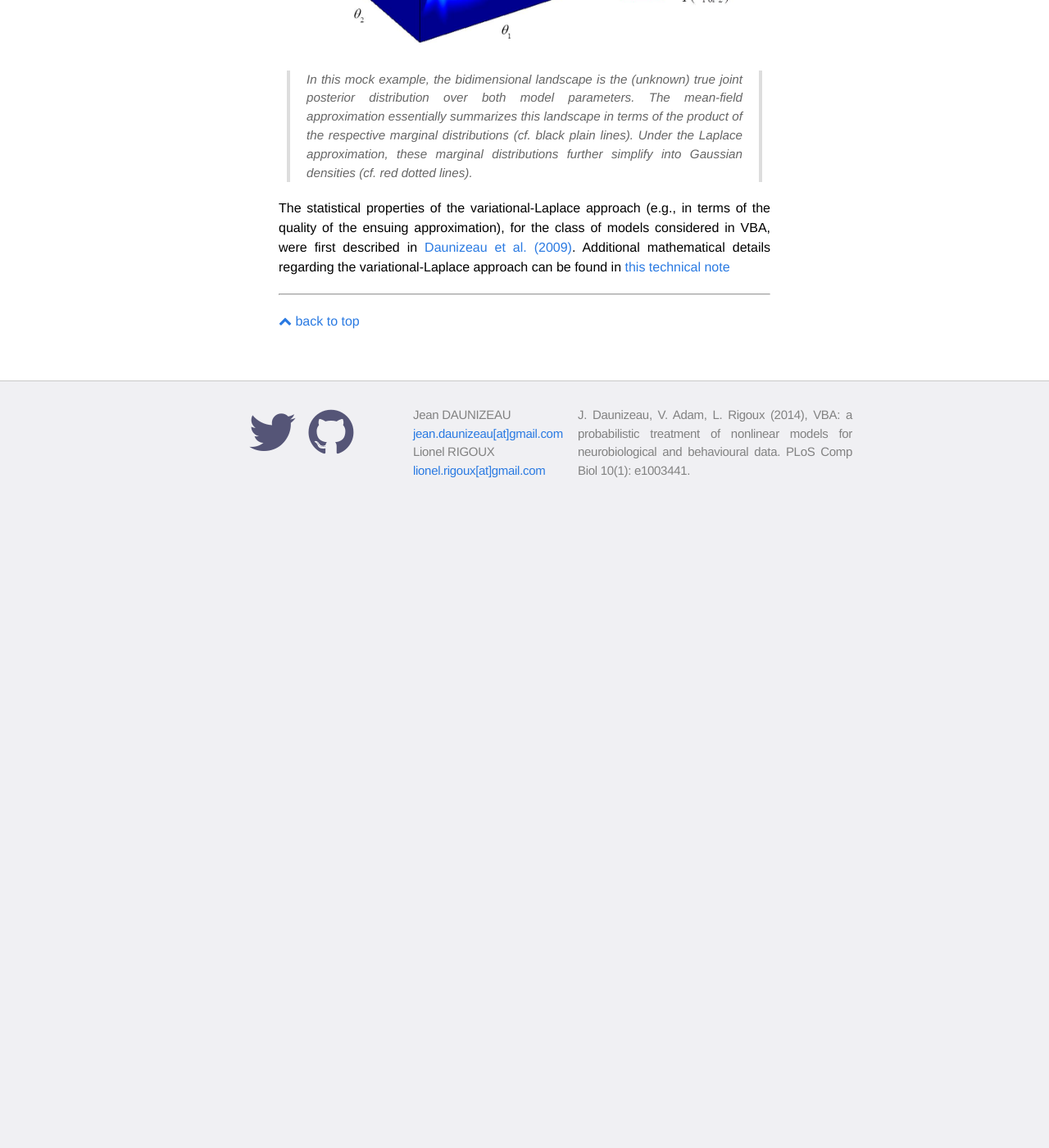
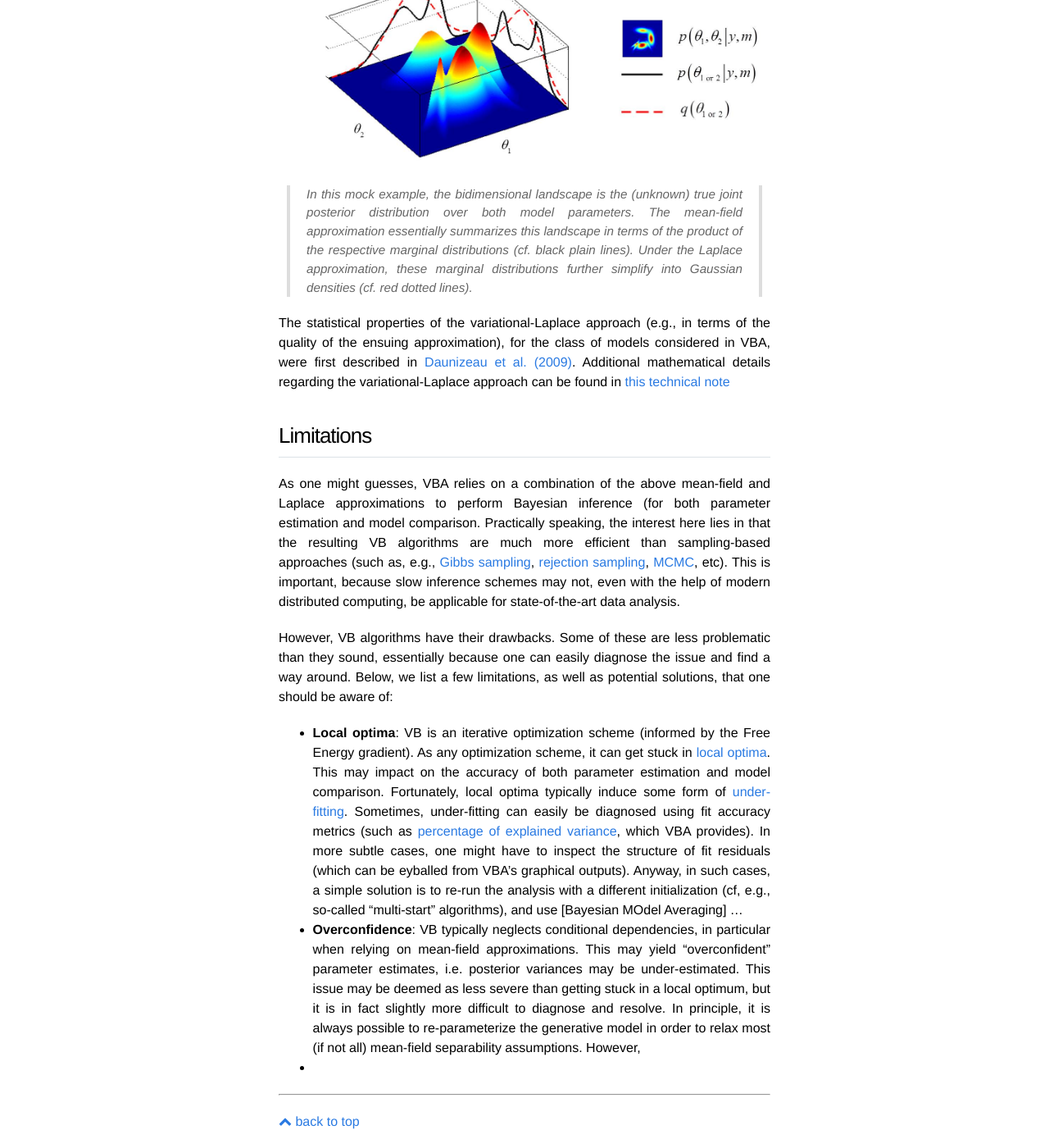
Before and after one commit to MBB-team/VBA-toolbox, a Jekyll site: the page built from _wiki/The-variational-Bayesian-approach.md, in a window 1280 px wide and 1400 px high, scrolled down 2370 px. Shown: the whole window at 82% size. Built offline with Jekyll 4.4.1, drawn with Linux system fonts in a browser that asks for light colours; nearby versions of some CDN libraries; formulas are drawn with MathJax 3; before the commit the page ends 3000 px from its top, so only the background shows below that; some of the changed text lies outside the part shown.

Commit message:
Update The-variational-Bayesian-approach.md

```diff
--- a/_wiki/The-variational-Bayesian-approach.md
+++ b/_wiki/The-variational-Bayesian-approach.md
@@ -4,7 +4,9 @@ title: "The variational Bayes approach"
 * Will be replaced with the ToC, excluding the "Contents" header
 {:toc}
 
-Typically, the likelihood function contains high-order interaction terms between subsets of the unknown model parameters $$\vartheta$$ (e.g., because of nonlinearities in the model). This implies that the high-dimensional integrals required for Bayesian [parameter estimation](https://en.wikipedia.org/wiki/Estimation_theory) and [model comparison](https://en.wikipedia.org/wiki/Model_selection) cannot be evaluated analytically. Also, it might be computationally very costly to evaluate them using numerical brute force or [Monte-Carlo sampling](https://en.wikipedia.org/wiki/Monte_Carlo_method) schemes. This motivates the use of [variational approaches](https://en.wikipedia.org/wiki/Calculus_of_variations) to approximate Bayesian inference ([Beal, 2003](https://en.wikipedia.org/wiki/Variational_Bayesian_methods)). In brief, **[variational Bayes](https://en.wikipedia.org/wiki/Variational_Bayesian_methods)** (VB) is an iterative scheme that indirectly optimizes an approximation to both the model evidence $$p(y\mid m)$$ and the posterior density $$p(\vartheta\mid y,m)$$. The key trick is to decompose the log model evidence into:
+This section summarizes the approximate bayesian inference approach, which VBA relies on.
+
+Recall that, typically, generative models have some form of nonlinearity, in the way the unknown model parameters $$\vartheta$$ impact the data $$y$$. In particular, the ensuing likelihood function may contain high-order interaction terms between subsets of the unknown model parameters (e.g., because of nonlinearities in the model). This implies that the high-dimensional integrals required for Bayesian [parameter estimation](https://en.wikipedia.org/wiki/Estimation_theory) and [model comparison](https://en.wikipedia.org/wiki/Model_selection) cannot be evaluated analytically. Also, it might be computationally very costly to evaluate them using numerical brute force or [Monte-Carlo sampling](https://en.wikipedia.org/wiki/Monte_Carlo_method) schemes. This motivates the use of [variational approaches](https://en.wikipedia.org/wiki/Calculus_of_variations) to approximate Bayesian inference ([Beal, 2003](https://en.wikipedia.org/wiki/Variational_Bayesian_methods)). In brief, **[variational Bayes](https://en.wikipedia.org/wiki/Variational_Bayesian_methods)** (VB) is an iterative scheme that indirectly optimizes an approximation to both the model evidence $$p(y\mid m)$$ and the posterior density $$p(\vartheta\mid y,m)$$. The key trick is to decompose the log model evidence into:
 
 $$\ln p(y\mid m)=F(q)+D_{KL} (q(\vartheta);p(\vartheta\mid y,m))$$
 
@@ -53,3 +55,17 @@ Here, $$I_1\left(\vartheta_1\right) = \langle \ln\:p(\vartheta\mid m) + \ln(y\mi
 >In this mock example, the bidimensional landscape is the (unknown) true joint posterior distribution over both model parameters. The mean-field approximation essentially summarizes this landscape in terms of the product of the respective marginal distributions (cf. black plain lines). Under the Laplace approximation, these marginal distributions further simplify into Gaussian densities (cf. red dotted lines).
 
 The statistical properties of the variational-Laplace approach (e.g., in terms of the quality of the ensuing approximation), for the class of models considered in VBA, were first described in [Daunizeau et al. (2009)](http://www.sciencedirect.com/science/article/pii/S0167278909002425). Additional mathematical details regarding the variational-Laplace approach can be found in [this technical note](https://arxiv.org/abs/1703.02089)
+
+
+## Limitations
+
+As one might guesses, VBA relies on a combination of the above mean-field and Laplace approximations to perform Bayesian inference (for both parameter estimation and model comparison. Practically speaking, the interest here lies in that the resulting VB algorithms are much more efficient than sampling-based approaches (such as, e.g., [Gibbs sampling](https://en.wikipedia.org/wiki/Gibbs_sampling), [rejection sampling](https://en.wikipedia.org/wiki/Rejection_sampling), [MCMC](https://en.wikipedia.org/wiki/Markov_chain_Monte_Carlo), etc). This is important, because slow inference schemes may not, even with the help of modern distributed computing, be applicable for state-of-the-art data analysis.
+
+However, VB algorithms have their drawbacks. Some of these are less problematic than they sound, essentially because one can easily diagnose the issue and find a way around. Below, we list a few limitations, as well as potential solutions, that one should be aware of:
+
+* **Local optima**: VB is an iterative optimization scheme (informed by the Free Energy gradient). As any optimization scheme, it can get stuck in [local optima](https://en.wikipedia.org/wiki/Local_optimum). This may impact on the accuracy of both parameter estimation and model comparison. Fortunately, local optima typically induce some form of [under-fitting](https://en.wikipedia.org/wiki/Overfitting#Underfitting). Sometimes, under-fitting can easily be diagnosed using fit accuracy metrics (such as [percentage of explained variance](https://en.wikipedia.org/wiki/Explained_variation), which VBA provides). In more subtle cases, one might have to inspect the structure of fit residuals (which can be eyballed from VBA's graphical outputs). Anyway, in such cases, a simple solution is to re-run the analysis with a different initialization (cf, e.g., so-called "multi-start" algorithms), and use [Bayesian MOdel Averaging] ...
+* **Overconfidence**: VB typically neglects conditional dependencies, in particular when relying on mean-field approximations. This may yield "overconfident" parameter estimates, i.e. posterior variances may be under-estimated. This issue may be deemed as less severe than
+getting stuck in a local optimum, but it is in fact slightly more difficult to diagnose and resolve. In principle, it is always possible to re-parameterize the generative model in order to relax most (if not all) mean-field separability assumptions. However,
+
+
+*
```
